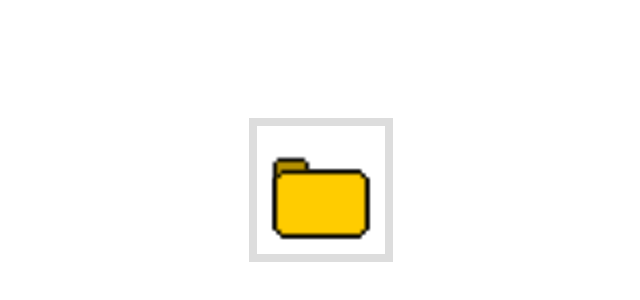
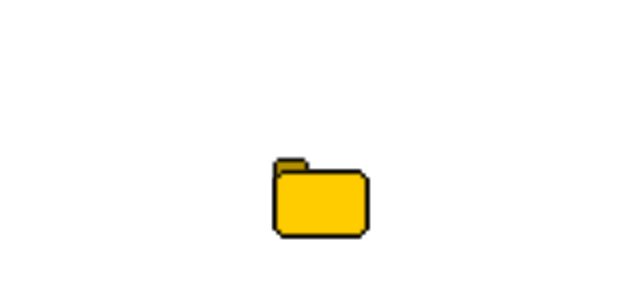
Before and after one commit to Bertrand2/dribble-challenge, a plain HTML site: page 1-folder-hover/index.html in a window 1280 px wide. Shown: the part 218-518 px from the top of the page, without its empty margins (319-959 px from the left). Drawn offline with Linux system fonts and the light colour scheme.

Commit message:
folder border removed

```diff
--- a/1-folder-hover/style.css
+++ b/1-folder-hover/style.css
@@ -8,7 +8,6 @@ body {
 .folder {
 	width: 128px;
 	height: 128px;
-	border: 8px solid #ddd;
 	position: relative;
 }
 
```
